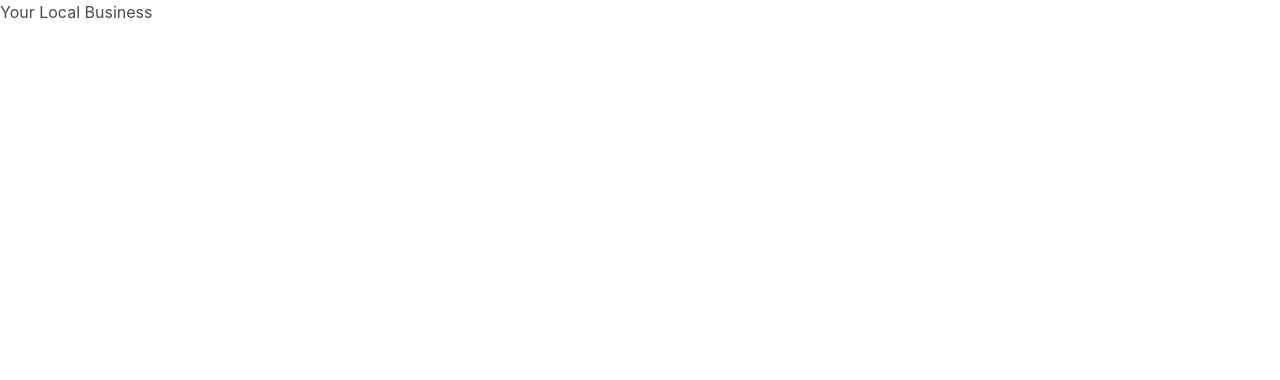
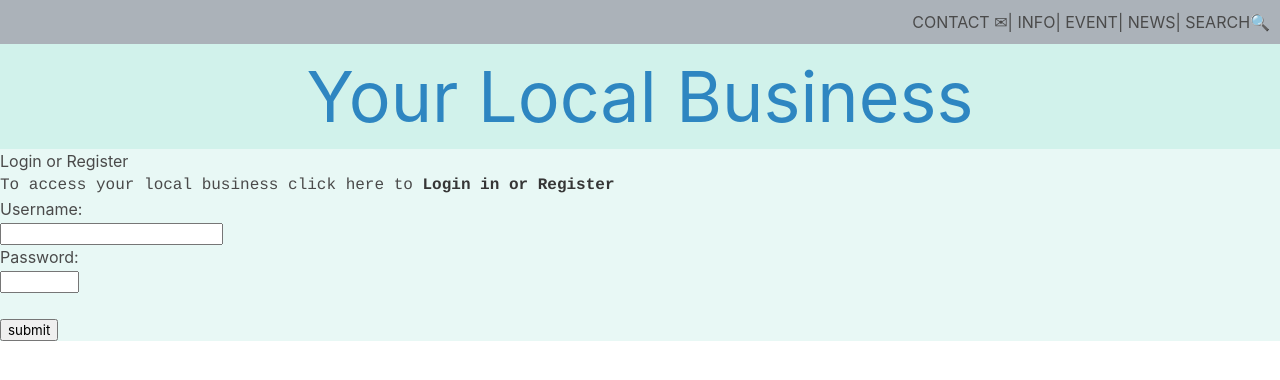
Before and after one commit to lewiswatson55/CovidHackathonGroup3, a plain HTML site: page index.html in a window 1280 px wide. Drawn offline with Linux system fonts and the light colour scheme.

Commit message:
Update index.html

```diff
--- a/index.html
+++ b/index.html
@@ -1,9 +1,33 @@
 <!DOCTYPE html>
 <html>
+<body style ="background-color: #E8F8F5">
   <head>
     <meta charset="UTF-8">
     <title> Covid Hackathon </title>
     <link rel="stylesheet" href="/bulma/css/bulma.css">
+
 </head>
-<h1> Your Local Business </h1>
+
+<h3 style="text-align:right; background-color: #ABB2B9; padding: 10px;"> CONTACT &#9993;| INFO| EVENT| NEWS| SEARCH&#128269;</h3>
+
+<h1 style="font-size:70px; color: #2E86C1; text-align:center; background-color: #D1F2EB;"> Your Local Business </h1>
+<h2>Login or Register</h2>
+<p style="font-family:courier;"> To access your local business click here to <strong>Login in or Register</strong> </p>
+
+<form action="/action_page.php">
+  <label for="fname" size="4">Username: </label><br>
+  <input type="text" id="fname" name="fname"><br>
+  <label for="lname">Password: </label><br>
+  <input type="text" id="lname" name="lname" size="4"><br><br>
+  <input type="submit" value="submit">
+</form>
+
+
+
+
+
+
+
+
+</body>
 </html>
```
